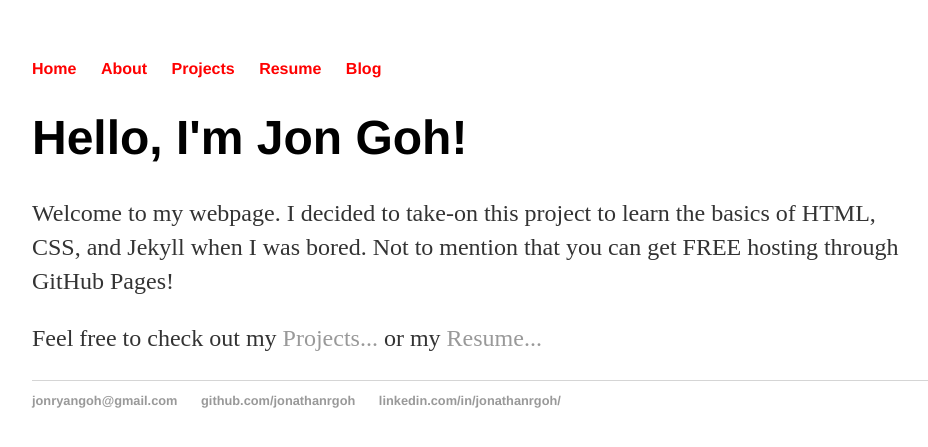
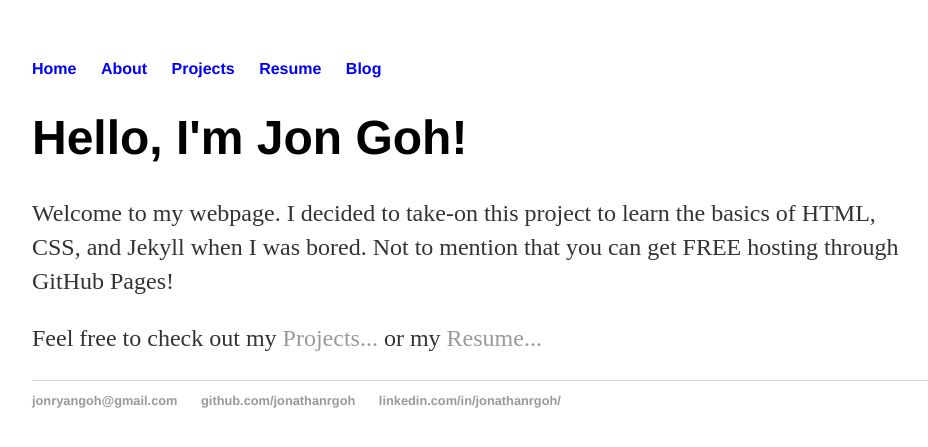
Before and after one commit to jonathanrgoh/jonathanrgoh.github.io, a Jekyll site: the page built from index.html, in a window 1280 px wide. Shown: the top 447 px of the page, without its empty margins (160-1088 px from the left). Built offline with Jekyll 4.4.1, drawn with Linux system fonts in a browser that asks for light colours.

Commit message:
Update default.html

```diff
--- a/_layouts/default.html
+++ b/_layouts/default.html
@@ -8,11 +8,11 @@
 		<body>
 			<nav>
 	    		<ul>
-	        		<li><a href="/" style="color:red;">Home</a></li>
-		        	<li><a href="/about" style="color:red;">About</a></li>
-				<li><a href="/projects" style="color:red;">Projects</a></li>
-	        		<li><a href="/resume" style="color:red;">Resume</a></li>
-	        		<li><a href="/blog" style="color:red;">Blog</a></li>
+	        		<li><a href="/" style="color:blue;">Home</a></li>
+		        	<li><a href="/about" style="color:blue;">About</a></li>
+				<li><a href="/projects" style="color:blue;">Projects</a></li>
+	        		<li><a href="/resume" style="color:blue;">Resume</a></li>
+	        		<li><a href="/blog" style="color:blue;">Blog</a></li>
 	    		</ul>
 			</nav>
 			<div class="container">
```
